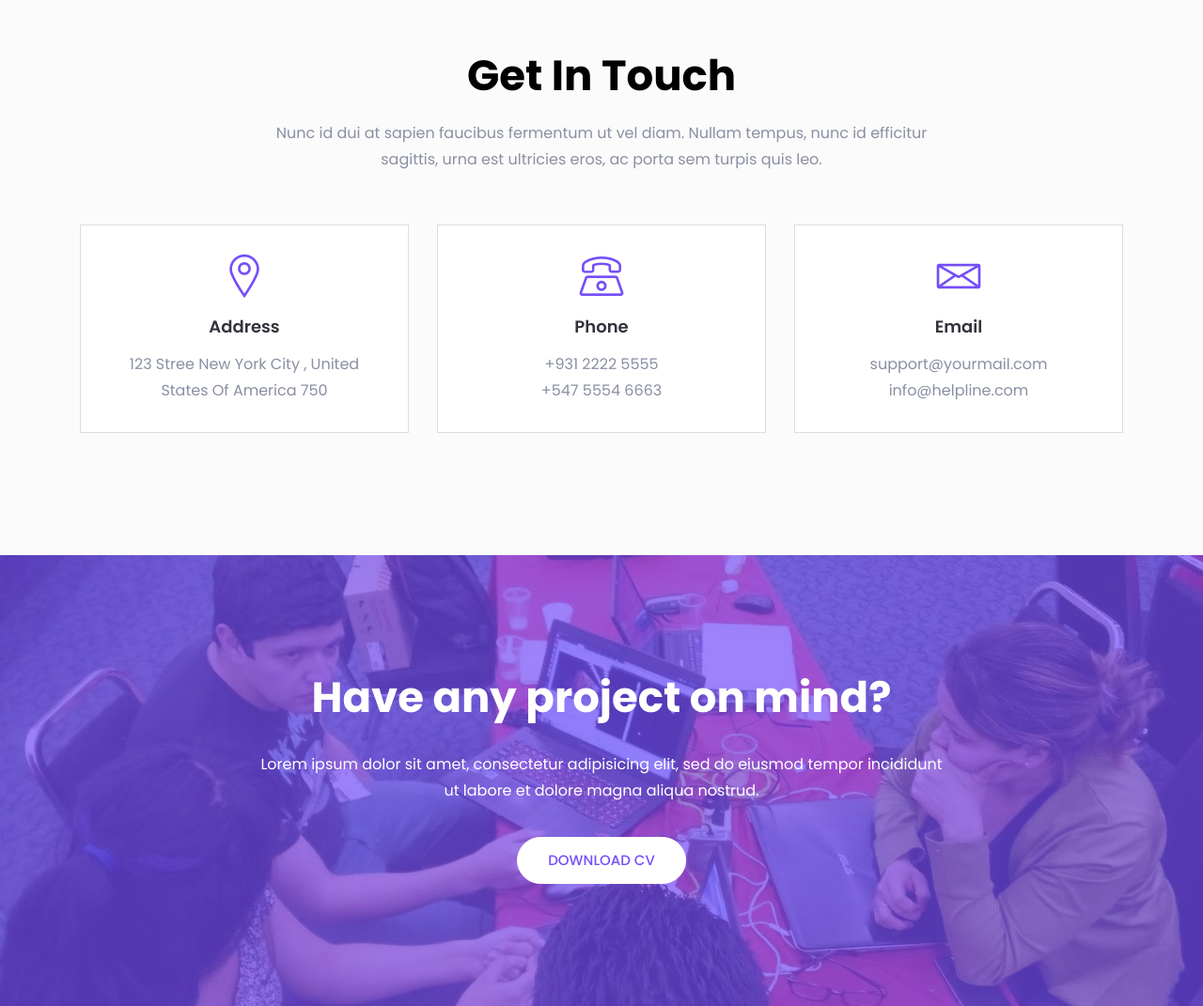
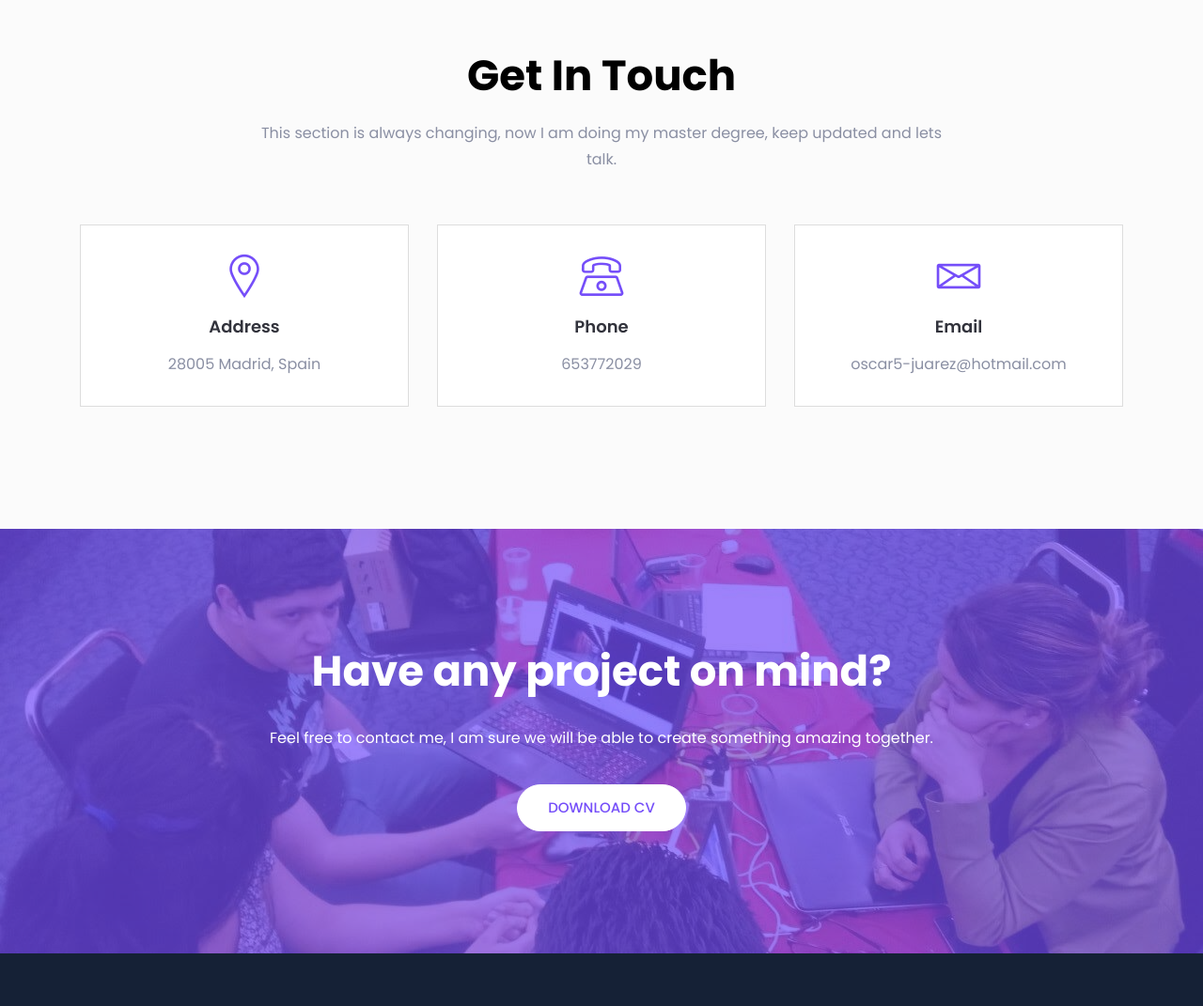
Before and after one commit to OscJD/OscJD.github.io, a plain HTML site: page index.html in a window 1280 px wide. Shown: the part 5800-6871 px from the top of the page at 94% size. Drawn offline with Linux system fonts and the light colour scheme; files whose address does not match are found by name.

Commit message:
cambios pequenos en el texto hechos

```diff
--- a/index.html
+++ b/index.html
@@ -733,7 +733,7 @@ Using image processing techniques, the area corresponding to the adhesive trap i
                 <div class="col-lg-8">
                     <div class="section-title text-center pb-25">
                         <h2 class="title">Get In Touch</h2>
-                        <p>Nunc id dui at sapien faucibus fermentum ut vel diam. Nullam tempus, nunc id efficitur sagittis, urna est ultricies eros, ac porta sem turpis quis leo.</p>
+                        <p>This section is always changing, now I am doing my master degree, keep updated and lets talk.</p>
                     </div> <!-- section title -->
                 </div>
             </div> <!-- row -->
@@ -745,7 +745,7 @@ Using image processing techniques, the area corresponding to the adhesive trap i
                         </div>
                         <div class="contact-content">
                             <h6 class="contact-title">Address</h6>
-                            <p>123 Stree New York City , United States Of America 750</p>
+                            <p>28005 Madrid, Spain</p>
                         </div>
                     </div> <!-- contact box -->
                 </div>
@@ -756,8 +756,7 @@ Using image processing techniques, the area corresponding to the adhesive trap i
                         </div>
                         <div class="contact-content">
                             <h6 class="contact-title">Phone</h6>
-                            <p>+931 2222 5555</p>
-                            <p>+547 5554 6663</p>
+                            <p>653772029</p>
                         </div>
                     </div> <!-- contact box -->
                 </div>
@@ -768,8 +767,7 @@ Using image processing techniques, the area corresponding to the adhesive trap i
                         </div>
                         <div class="contact-content">
                             <h6 class="contact-title">Email</h6>
-                            <p>support@yourmail.com</p>
-                            <p>info@helpline.com</p>
+                            <p>oscar5-juarez@hotmail.com</p>
                         </div>
                     </div> <!-- contact box -->
                 </div>
@@ -787,7 +785,7 @@ Using image processing techniques, the area corresponding to the adhesive trap i
                 <div class="col-xl-8 col-lg-9">
                     <div class="call-action-content text-center">
                         <h2 class="action-title">Have any project on mind?</h2>
-                        <p>Lorem ipsum dolor sit amet, consectetur adipisicing elit, sed do eiusmod tempor incididunt ut labore et dolore magna aliqua nostrud.</p>
+                        <p>Feel free to contact me, I am sure we will be able to create something amazing together.</p>
                         <ul>
                             <li><a class="main-btn custom" download target="_blank" href="https://oscar-juarez.s3.eu-west-3.amazonaws.com/assets/files/OscarJuarez_resume.pdf">download cv</a></li>
                             <!--<li><a class="main-btn custom-2" href="#">hire me</a></li>-->
@@ -811,7 +809,8 @@ Using image processing techniques, the area corresponding to the adhesive trap i
                             <a href="index.html">
                                 <img src="assets/images/logo-2.png" alt="Logo">
                             </a>
-                            <p class="mt-">Lorem ipsum dolor sit amet, consectetur adipisicing elit, sed do eiusmod tempor inci- didunt ut labore et dolore magna aliqua. Ut enim ad minim veniam, quis nostrud exe- rcitation ullamco laboris nisi ut aliquip ex ea commodo consequat.</p>
+                            <p class="mt-">Oscar Juarez </p>
+                            <p class="mt-">2021 </p>
                             <ul>
                                 <li><a href="https://www.linkedin.com/in/oscar-juarez-delgado"><i class="lni-linkedin-original"></i></a></li>
                                 <li><a href="https://github.com/OscJD"><i class="lni-github"></i></a></li>
```
